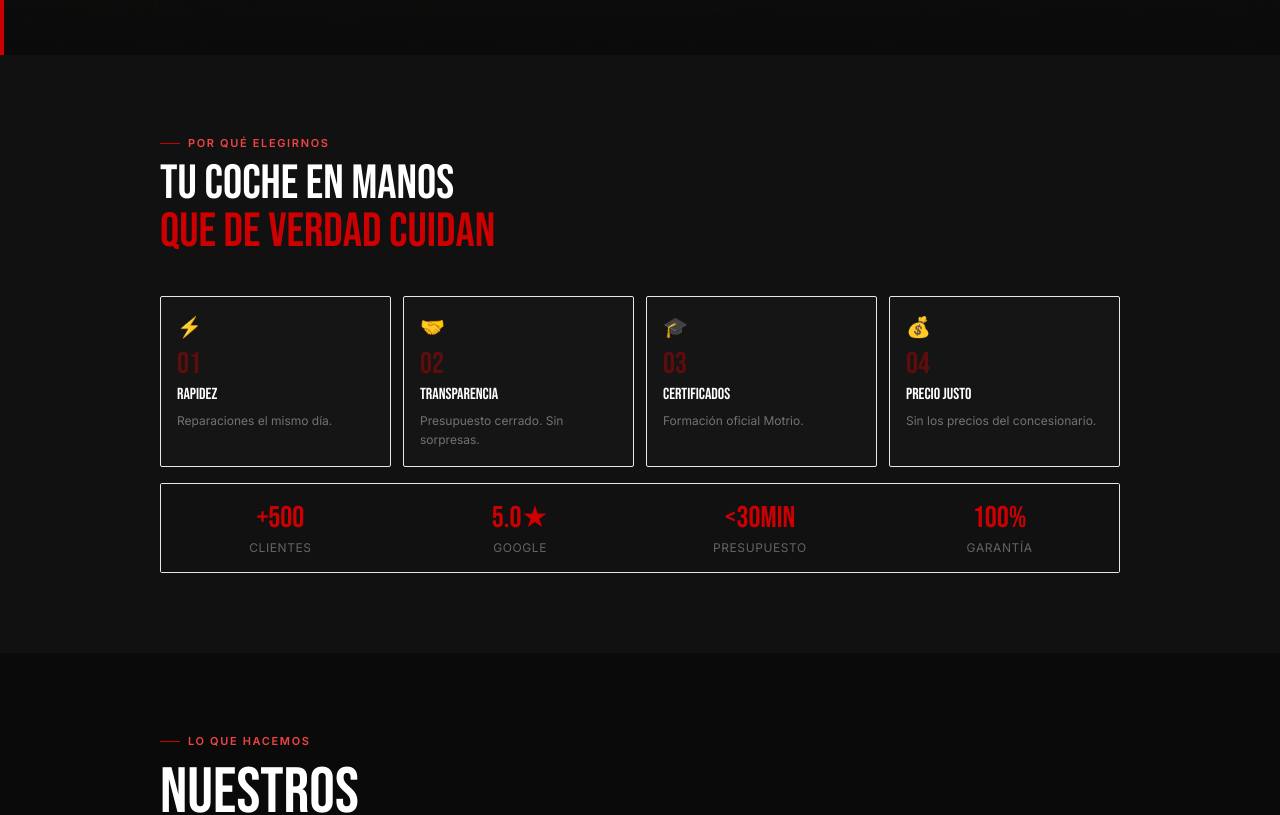
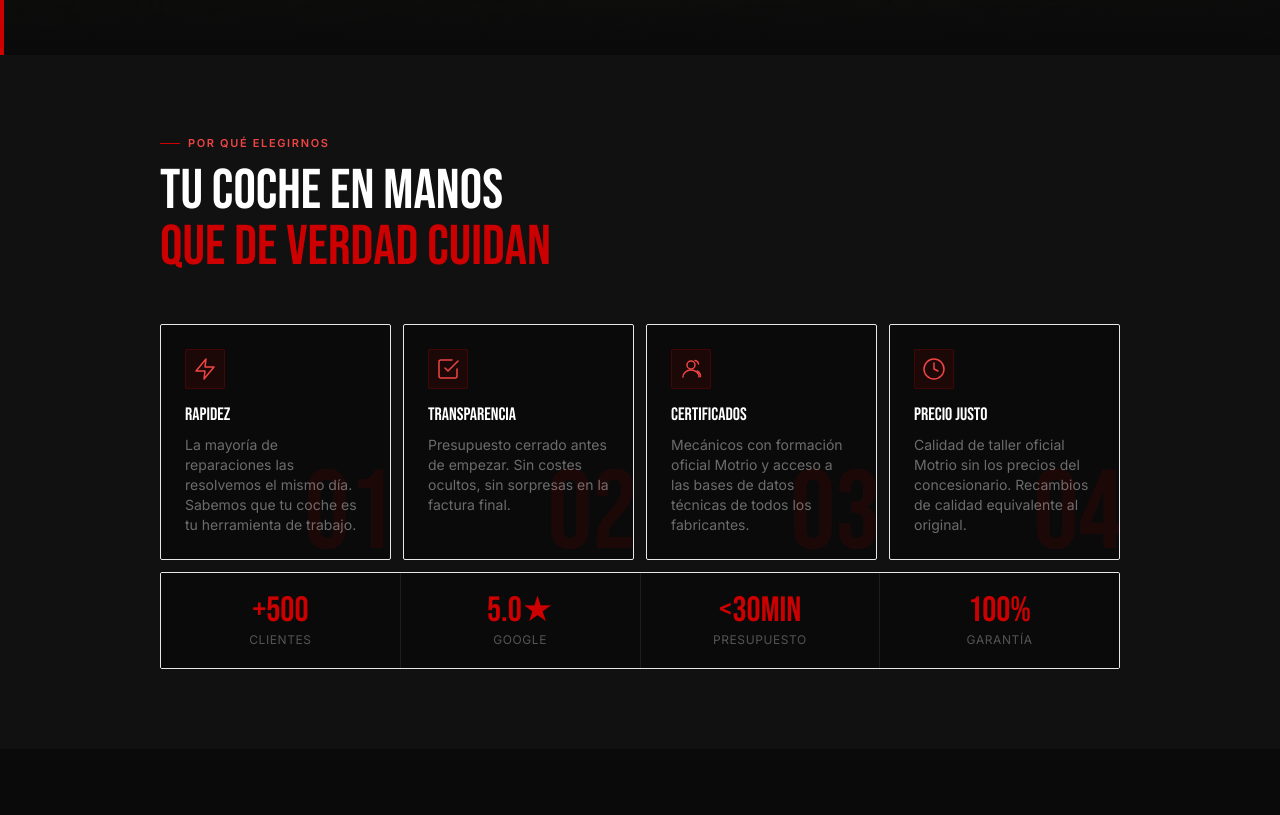
Before and after one commit to BigAPP37/taller-aleilla, a Next.js app: page / in a window 1280 px wide. Shown: the part 820-1635 px from the top of the page. Built offline with nearby package versions, Linux system fonts and the light colour scheme.

Commit message:
CAMBIO STATS

```diff
--- a/src/components/home/WhyUs.tsx
+++ b/src/components/home/WhyUs.tsx
@@ -3,10 +3,55 @@
 import { useEffect, useRef } from "react";
 
 const pillars = [
-  { n: "01", icon: "⚡", title: "Rapidez", desc: "Reparaciones el mismo día." },
-  { n: "02", icon: "🤝", title: "Transparencia", desc: "Presupuesto cerrado. Sin sorpresas." },
-  { n: "03", icon: "🎓", title: "Certificados", desc: "Formación oficial Motrio." },
-  { n: "04", icon: "💰", title: "Precio justo", desc: "Sin los precios del concesionario." },
+  {
+    n: "01",
+    icon: (
+      <svg className="w-6 h-6" viewBox="0 0 24 24" fill="none" stroke="currentColor" strokeWidth={1.5} strokeLinecap="round" strokeLinejoin="round">
+        <path d="M13 2L3 14h9l-1 8 10-12h-9l1-8z"/>
+      </svg>
+    ),
+    title: "Rapidez",
+    desc: "La mayoría de reparaciones las resolvemos el mismo día. Sabemos que tu coche es tu herramienta de trabajo.",
+  },
+  {
+    n: "02",
+    icon: (
+      <svg className="w-6 h-6" viewBox="0 0 24 24" fill="none" stroke="currentColor" strokeWidth={1.5} strokeLinecap="round" strokeLinejoin="round">
+        <path d="M9 11l3 3L22 4"/><path d="M21 12v7a2 2 0 01-2 2H5a2 2 0 01-2-2V5a2 2 0 012-2h11"/>
+      </svg>
+    ),
+    title: "Transparencia",
+    desc: "Presupuesto cerrado antes de empezar. Sin costes ocultos, sin sorpresas en la factura final.",
+  },
+  {
+    n: "03",
+    icon: (
+      <svg className="w-6 h-6" viewBox="0 0 24 24" fill="none" stroke="currentColor" strokeWidth={1.5} strokeLinecap="round" strokeLinejoin="round">
+        <circle cx="12" cy="8" r="4"/><path d="M4 20c0-4 3.6-7 8-7s8 3 8 7"/>
+        <path d="M16 3.5A4 4 0 0119.5 7M18 14c2 1 3.5 3 3.5 5.5"/>
+      </svg>
+    ),
+    title: "Certificados",
+    desc: "Mecánicos con formación oficial Motrio y acceso a las bases de datos técnicas de todos los fabricantes.",
+  },
+  {
+    n: "04",
+    icon: (
+      <svg className="w-6 h-6" viewBox="0 0 24 24" fill="none" stroke="currentColor" strokeWidth={1.5} strokeLinecap="round" strokeLinejoin="round">
+        <path d="M12 2C6.48 2 2 6.48 2 12s4.48 10 10 10 10-4.48 10-10S17.52 2 12 2z"/>
+        <path d="M12 6v6l4 2"/>
+      </svg>
+    ),
+    title: "Precio justo",
+    desc: "Calidad de taller oficial Motrio sin los precios del concesionario. Recambios de calidad equivalente al original.",
+  },
+];
+
+const stats = [
+  { v: "+500", l: "Clientes" },
+  { v: "5.0★", l: "Google" },
+  { v: "<30min", l: "Presupuesto" },
+  { v: "100%", l: "Garantía" },
 ];
 
 export function WhyUs() {
@@ -17,11 +62,14 @@ export function WhyUs() {
       ([entry]) => {
         if (!entry.isIntersecting) return;
         entry.target.querySelectorAll<HTMLElement>(".ri").forEach((el, i) => {
-          setTimeout(() => { el.style.opacity = "1"; el.style.transform = "translateY(0)"; }, i * 80);
+          setTimeout(() => {
+            el.style.opacity = "1";
+            el.style.transform = "translateY(0)";
+          }, i * 90);
         });
         io.disconnect();
       },
-      { threshold: 0.1 }
+      { threshold: 0.08 }
     );
     if (ref.current) io.observe(ref.current);
     return () => io.disconnect();
@@ -30,47 +78,83 @@ export function WhyUs() {
   return (
     <section ref={ref} id="nosotros" className="bg-zinc-900 py-12 sm:py-20">
       <div className="max-w-5xl mx-auto px-5 sm:px-8">
-        {/* Header compacto */}
-        <div className="mb-6 sm:mb-10">
-          <div className="flex items-center gap-2 mb-2">
+
+        {/* Header */}
+        <div className="mb-8 sm:mb-12">
+          <div className="flex items-center gap-2 mb-3">
             <div className="w-5 h-px bg-red-600" />
-            <span className="text-red-500 text-[11px] font-body font-semibold uppercase tracking-[0.15em]">Por qué elegirnos</span>
+            <span className="text-red-500 text-[11px] font-body font-semibold uppercase tracking-[0.15em]">
+              Por qué elegirnos
+            </span>
           </div>
-          <h2 className="font-display text-white uppercase leading-none" style={{ fontSize: "clamp(1.6rem, 6vw, 3rem)" }}>
-            Tu coche en manos<br /><span className="text-red-600">que de verdad cuidan</span>
+          <h2
+            className="font-display text-white uppercase leading-none"
+            style={{ fontSize: "clamp(1.8rem, 7vw, 3.5rem)" }}
+          >
+            Tu coche en manos<br />
+            <span className="text-red-600">que de verdad cuidan</span>
           </h2>
         </div>
 
-        {/* Cards — SIEMPRE 2 cols en mobile */}
-        <div className="grid grid-cols-2 lg:grid-cols-4 gap-2 sm:gap-3">
+        {/* Cards — 2 cols mobile, 4 desktop */}
+        <div className="grid grid-cols-2 lg:grid-cols-4 gap-2 sm:gap-3 mb-3">
           {pillars.map((p, i) => (
             <div
               key={i}
-              className="ri bg-zinc-800/50 border border-white/6 p-4 rounded-sm hover:border-red-600/30 transition-colors"
-              style={{ opacity: 0, transform: "translateY(16px)", transition: "opacity 0.4s ease, transform 0.4s ease, border-color 0.3s" }}
+              className="ri relative bg-zinc-950 border border-white/6 hover:border-red-600/30 transition-colors duration-300 p-4 sm:p-6 flex flex-col gap-3 rounded-sm overflow-hidden"
+              style={{
+                opacity: 0,
+                transform: "translateY(18px)",
+                transition: "opacity 0.45s ease, transform 0.45s ease, border-color 0.3s",
+              }}
             >
-              <span className="text-xl mb-2 block">{p.icon}</span>
-              <span className="text-red-600/40 font-display text-3xl leading-none mb-1 block">{p.n}</span>
-              <h3 className="font-display text-white uppercase text-sm sm:text-base mb-1">{p.title}</h3>
-              <p className="text-white/40 font-body text-xs leading-relaxed">{p.desc}</p>
+              {/* Número grande de fondo */}
+              <span
+                className="absolute -bottom-3 -right-1 font-display text-red-600/10 leading-none select-none pointer-events-none"
+                style={{ fontSize: "clamp(4rem, 12vw, 7rem)" }}
+                aria-hidden="true"
+              >
+                {p.n}
+              </span>
+
+              {/* Icono */}
+              <div className="w-10 h-10 bg-red-600/10 border border-red-600/20 rounded-sm flex items-center justify-center text-red-500 flex-shrink-0">
+                {p.icon}
+              </div>
+
+              {/* Texto */}
+              <div className="relative z-10">
+                <h3 className="font-display text-white uppercase text-base sm:text-lg leading-tight mb-1.5">
+                  {p.title}
+                </h3>
+                <p className="text-white/40 font-body text-xs sm:text-sm leading-relaxed">
+                  {p.desc}
+                </p>
+              </div>
             </div>
           ))}
         </div>
 
-        {/* Stats */}
-        <div className="mt-4 grid grid-cols-2 sm:grid-cols-4 gap-px bg-white/6 border border-white/6 rounded-sm overflow-hidden">
-          {[
-            { v: "+500", l: "Clientes" },
-            { v: "5.0★", l: "Google" },
-            { v: "<30min", l: "Presupuesto" },
-            { v: "100%", l: "Garantía" },
-          ].map((s, i) => (
-            <div key={i} className="ri bg-zinc-900 text-center py-4 px-3" style={{ opacity: 0, transform: "translateY(16px)", transition: "opacity 0.4s ease, transform 0.4s ease" }}>
-              <div className="font-display text-red-600 text-2xl sm:text-3xl leading-none">{s.v}</div>
-              <div className="text-white/35 font-body text-xs uppercase tracking-wider mt-1">{s.l}</div>
+        {/* Stats bar */}
+        <div className="grid grid-cols-2 sm:grid-cols-4 gap-px bg-white/5 border border-white/6 rounded-sm overflow-hidden">
+          {stats.map((s, i) => (
+            <div
+              key={i}
+              className="ri bg-zinc-950 text-center py-5 px-3"
+              style={{
+                opacity: 0,
+                transform: "translateY(14px)",
+                transition: "opacity 0.4s ease, transform 0.4s ease",
+              }}
+            >
+              <div className="font-display text-red-600 leading-none mb-1" style={{ fontSize: "clamp(1.5rem, 5vw, 2.2rem)" }}>
+                {s.v}
+              </div>
+              <div className="text-white/30 font-body text-xs uppercase tracking-wider">{s.l}</div>
             </div>
           ))}
         </div>
+
       </div>
     </section>
   );
```
